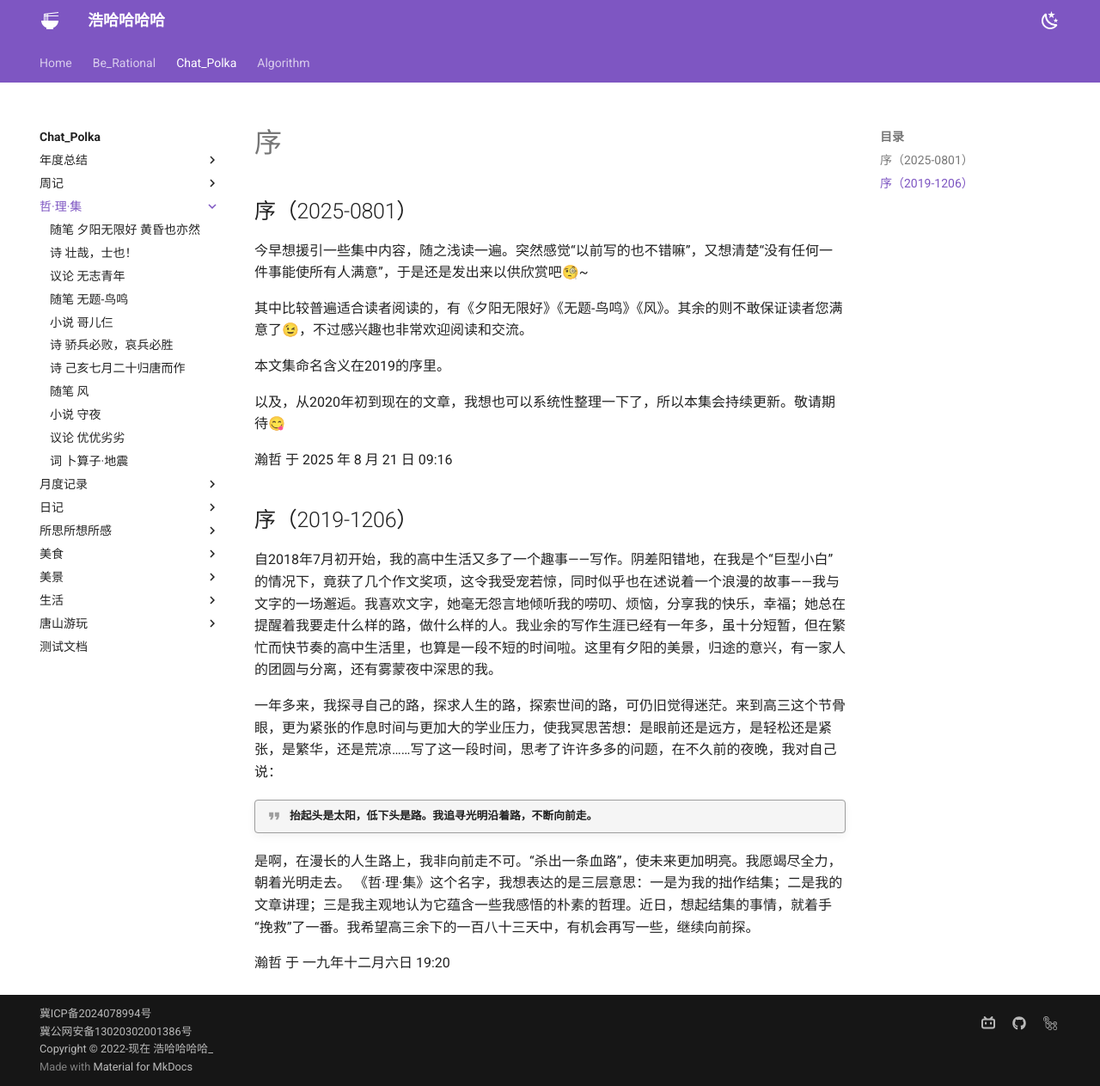
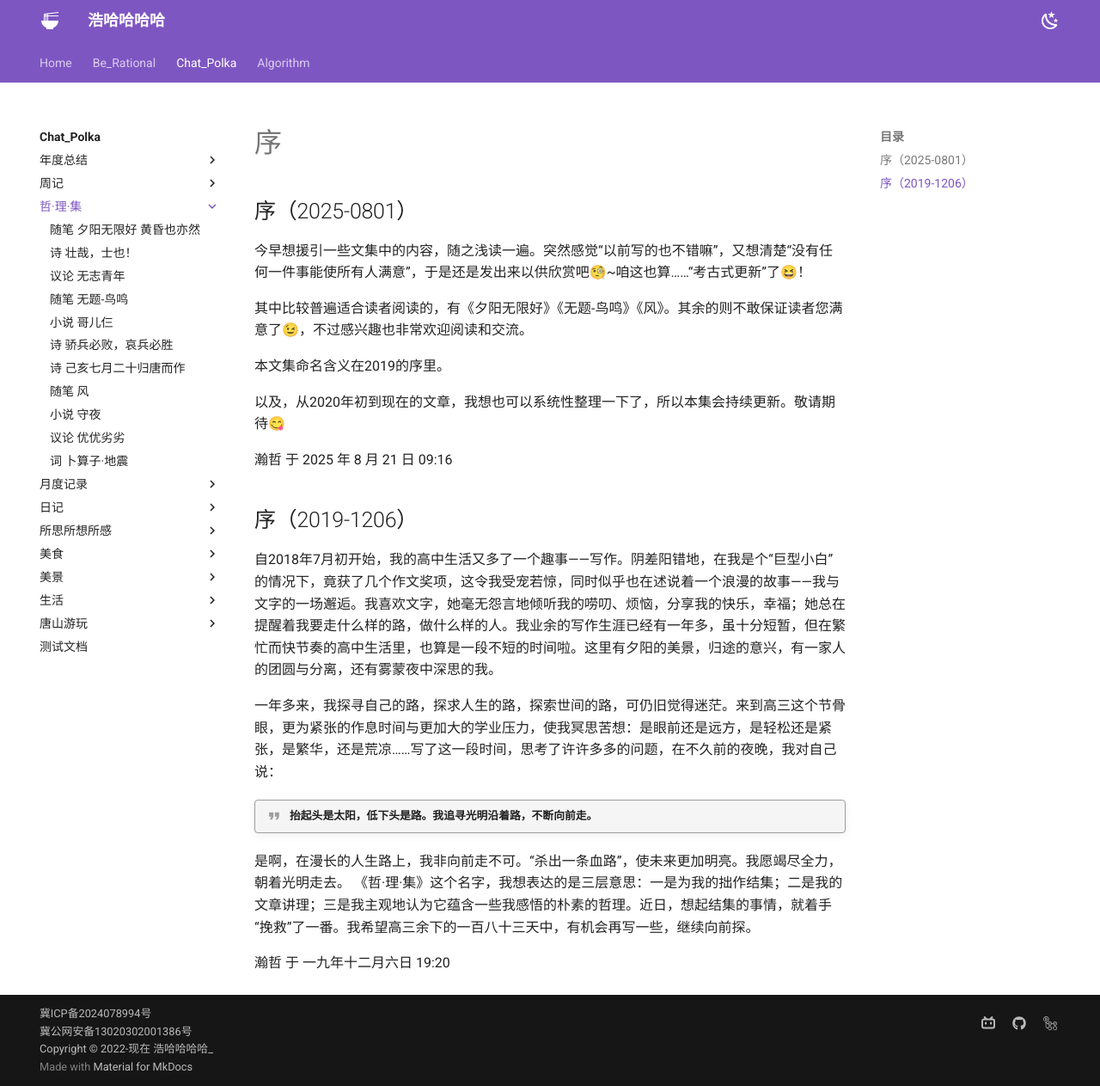
Before and after one commit to Haohahahaha/chat, an MkDocs documentation site: the page built from docs/8-Philoreason/index.md, in a window 1280 px wide and 1263 px high. Shown: the whole window at 86% size. Built offline with MkDocs 1.6.1 and Material for MkDocs 9.7.7, drawn with Linux system fonts in a browser that asks for light colours.

Commit message:
2025-08-21_09:21:18 update

```diff
--- a/docs/8-Philoreason/index.md
+++ b/docs/8-Philoreason/index.md
@@ -2,7 +2,7 @@
 
 ## 序（2025-0801）
 
-今早想援引一些集中内容，随之浅读一遍。突然感觉“以前写的也不错嘛”，又想清楚“没有任何一件事能使所有人满意”，于是还是发出来以供欣赏吧🧐~
+今早想援引一些文集中的内容，随之浅读一遍。突然感觉“以前写的也不错嘛”，又想清楚“没有任何一件事能使所有人满意”，于是还是发出来以供欣赏吧🧐~咱这也算……“考古式更新”了😆！
 
 其中比较普遍适合读者阅读的，有《夕阳无限好》《无题-鸟鸣》《风》。其余的则不敢保证读者您满意了😉，不过感兴趣也非常欢迎阅读和交流。
 
```
